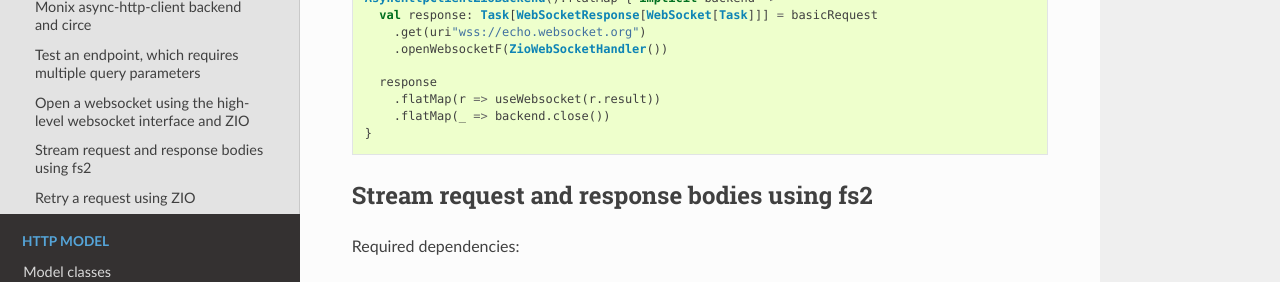
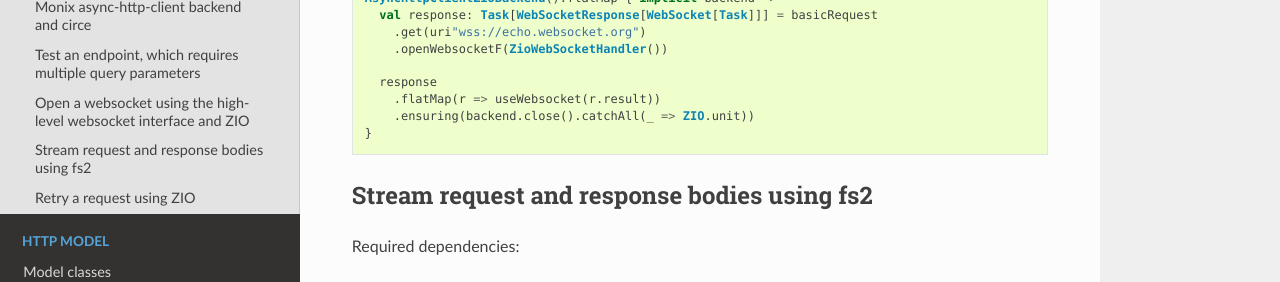
Before and after one commit to softwaremill/sttp, a Sphinx documentation site: the page built from docs/examples.md, in a window 1280 px wide and 900 px high, scrolled down 3198 px. Shown: the part 151-433 px from the top of the window. Built offline with Sphinx 7.4.7 and the Read the Docs theme 2.0.0, drawn with Linux system fonts in a browser that asks for light colours; some of the changed text lies outside the part shown.

Commit message:
Docs/examples

`````diff
--- a/docs/examples.md
+++ b/docs/examples.md
@@ -173,7 +173,7 @@ AsyncHttpClientZioBackend().flatMap { implicit backend =>
 
   response
     .flatMap(r => useWebsocket(r.result))
-    .flatMap(_ => backend.close())
+    .ensuring(backend.close().catchAll(_ => ZIO.unit))
 }
 ```
 
@@ -269,6 +269,6 @@ AsyncHttpClientZioBackend()
       )
       .absolve
 
-    sendWithRetries *> backend.close()
+    sendWithRetries.ensuring(backend.close().catchAll(_ => ZIO.unit))
   }
 ````
`````
Also changed, not shown: 2 other files.
